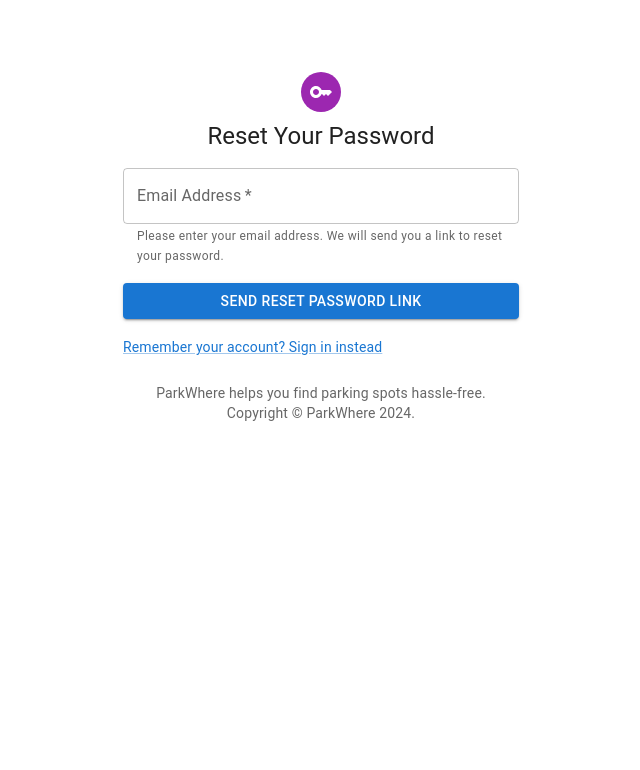
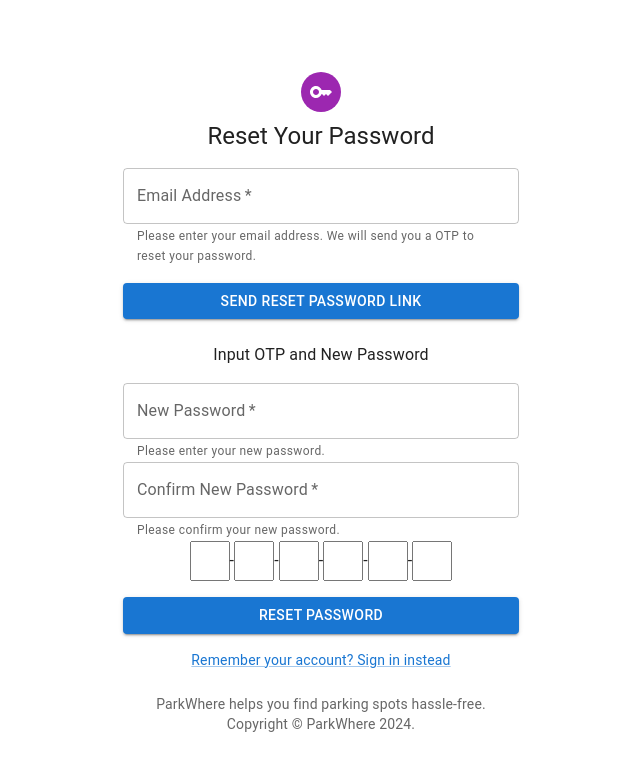
Before and after one commit to shunpingong/ParkWhere, a React (Create React App) app: page /forgot-password in a window 1280 px wide. Shown: the top 770 px of the page, without its empty margins (319-959 px from the left). Built offline with nearby package versions, Linux system fonts and the light colour scheme.

Commit message:
added OTP UI

```diff
--- a/package.json
+++ b/package.json
@@ -16,6 +16,7 @@
     "react-dom": "^18.2.0",
     "react-google-button": "^0.7.2",
     "react-inlinesvg": "^4.1.1",
+    "react-otp-input": "^3.1.1",
     "react-router-dom": "^6.22.0",
     "react-scripts": "^5.0.1",
     "validator": "^13.11.0",
--- a/src/pages/forgotPassword.js
+++ b/src/pages/forgotPassword.js
@@ -3,6 +3,7 @@ import { Container, Box, Typography, CssBaseline, TextField, Button, Link, Avata
 import { useNavigate } from 'react-router-dom';
 import validator from 'validator';
 import KeyIcon from '@mui/icons-material/Key';
+import OtpInput from 'react-otp-input';
 
 function Copyright() {
   return (
@@ -17,8 +18,11 @@ function Copyright() {
 const ForgotPassword = () => {
   const [email, setEmail] = useState('');
   const navigate = useNavigate();
+  const [otp, setOtp] = useState('');
+  const [password, setPassword] = useState('');
+  const [confirmPassword, setConfirmPassword] = useState('');
 
-  const handleResetPassword = (e) => {
+  const handleSendOTP = (e) => {
     e.preventDefault(); // prevent page from refreshing
     // Send reset password link to user's email
     if (validator.isEmail(email) === false) {
@@ -27,6 +31,20 @@ const ForgotPassword = () => {
     }
     // Here you can call your API to send the reset password link to the email
     alert('Reset password link sent to your email.');
+    navigate('/'); // navigate to sign in page
+  }
+
+  const handleResetPassword = (e) => {
+    e.preventDefault(); // prevent page from refreshing
+    if (validator.isStrongPassword(password) === false) {
+      alert('Password should be at least 8 characters long, contain at least one uppercase letter, one lowercase letter, one number and one special character.');
+      return;
+    }
+    else if (password !== confirmPassword) {
+      alert('Passwords do not match.');
+      return;
+    }
+    alert('Password reset successfully.');
     navigate('/'); // navigate to sign in page
   }
 
@@ -47,14 +65,14 @@ const ForgotPassword = () => {
         <Typography component="h1" variant="h5">
           Reset Your Password
         </Typography>
-        <Box component="form" noValidate onSubmit={handleResetPassword} sx={{ mt: 2 }}>
+        <Box component="form" noValidate onSubmit={handleSendOTP} sx={{ mt: 2 }}>
           <TextField
             required
             fullWidth
             type="email"
             id="email"
             label="Email Address"
-            helperText="Please enter your email address. We will send you a link to reset your password."
+            helperText="Please enter your email address. We will send you a OTP to reset your password."
             placeholder="test@example.com"
             name="email"
             autoComplete="email"
@@ -69,6 +87,64 @@ const ForgotPassword = () => {
           >
             Send Reset Password Link
           </Button>
+        </Box>
+          <Box
+              sx={{
+                marginTop: 1,
+                display: 'flex',
+                flexDirection: 'column',
+                alignItems: 'center',
+              }}
+          >
+          <Typography component="h1">
+            Input OTP and New Password
+          </Typography>
+          <Box component = "form" noValidate onSubmit = {handleResetPassword} sx = {{ mt: 2 }}>
+            <TextField
+              required
+              fullWidth
+              type="password"
+              id="password"
+              label="New Password"
+              helperText="Please enter your new password."
+              placeholder="Password"
+              name="password"
+              autoComplete="password"
+              value={password}
+              onChange={(e) => setPassword(e.target.value)}
+            />
+            <TextField
+              required
+              fullWidth
+              type="password"
+              id="confirmPassword"
+              label="Confirm New Password"
+              helperText="Please confirm your new password."
+              placeholder="Password"
+              name="confirmPassword"
+              autoComplete="confirmPassword"
+              value={confirmPassword}
+              onChange={(e) => setConfirmPassword(e.target.value)}
+            />
+          <OtpInput
+            containerStyle={
+              { justifyContent: 'center' }}
+            inputStyle={{ width: '40px', height: '40px', fontSize: '20px' }}
+            value={otp}
+            onChange={setOtp}
+            numInputs={6}
+            renderSeparator={<span>-</span>}
+            renderInput={(props) => <input {...props} />}
+          />
+          <Button
+            type="submit"
+            fullWidth
+            variant="contained" // contained, outlined, text
+            sx={{ mt: 2, mb: 2 }}
+            >
+            Reset Password
+            </Button>
+          </Box>
           <Link onClick={() => navigate('/')} variant="body2">
             Remember your account? Sign in instead
           </Link>
```
Also changed, not shown: 1 other file (tests, documents, lock files or other folders).
